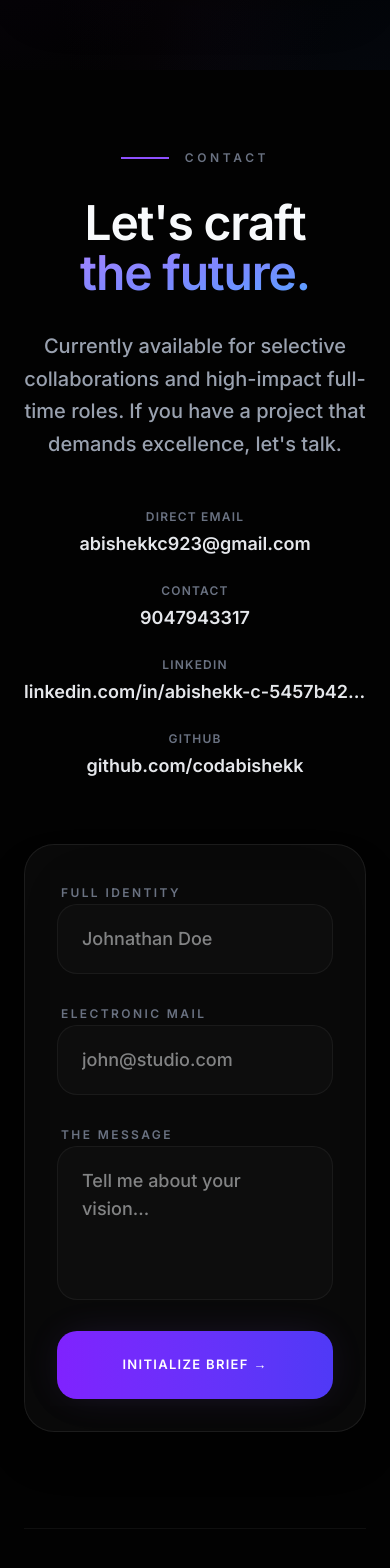
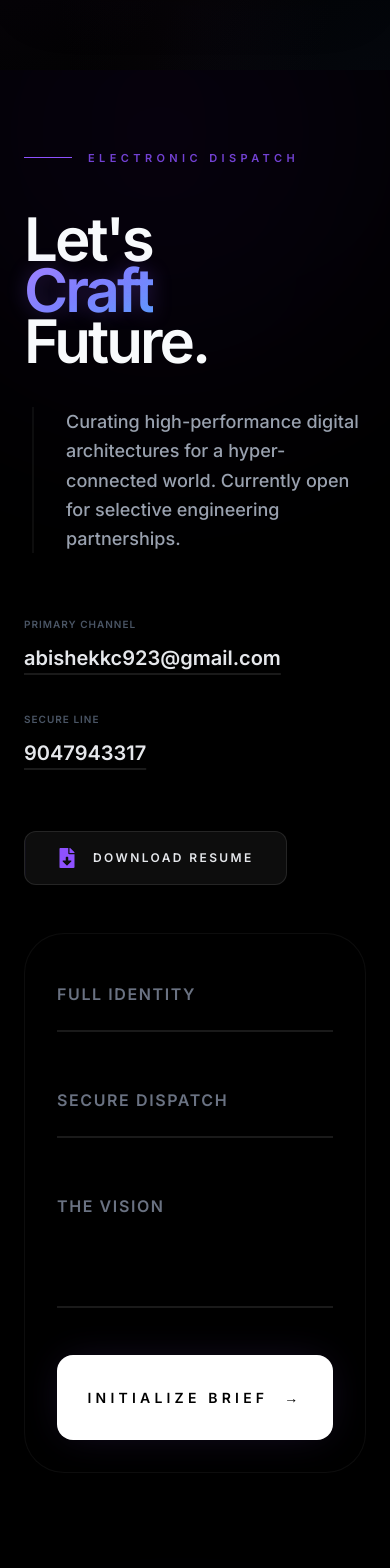
Before and after one commit to codabishekk/Portfolio, a React (Vite) app: page / in a window 390 px wide. Shown: the part 5317-6885 px from the top of the page. Built offline with nearby package versions, Linux system fonts and the light colour scheme.

Commit message:
feat: add Contact component and new Archive and Skills pages to the portfolio.

```diff
--- a/src/components/Contact.jsx
+++ b/src/components/Contact.jsx
@@ -1,101 +1,157 @@
 import { motion } from "framer-motion";
-import { FaLinkedin, FaGithub, FaEnvelope, FaPhone } from "react-icons/fa";
+import { FaLinkedin, FaGithub, FaEnvelope, FaPhone, FaFileDownload } from "react-icons/fa";
 
 export default function Contact() {
     return (
-        <section id="contact" className="py-20 md:py-40 bg-[#020202]">
-            <div className="container max-w-5xl">
-                <div className="flex flex-col lg:flex-row gap-16 lg:gap-24">
+        <section id="contact" className="relative py-20 md:py-40 bg-black overflow-hidden group/session">
+            {/* Background Decorative Elements */}
+            <div className="absolute top-0 left-0 w-full h-full pointer-events-none">
+                <div className="absolute top-[-10%] right-[-5%] w-[500px] h-[500px] bg-violet-600/10 blur-[120px] rounded-full animate-pulse"></div>
+                <div className="absolute bottom-[-10%] left-[-5%] w-[400px] h-[400px] bg-indigo-600/10 blur-[100px] rounded-full delay-1000"></div>
+            </div>
+
+            {/* Horizontal Side Text */}
+            <div className="absolute left-4 top-1/2 -translate-y-1/2 hidden xl:block">
+                <p className="text-[10px] font-black uppercase tracking-[1em] text-gray-800 vertical-text origin-center -rotate-90 whitespace-nowrap">
+                    DISPATCH / SYSTEM 2.0
+                </p>
+            </div>
+            <div className="absolute right-4 top-1/2 -translate-y-1/2 hidden xl:block">
+                <p className="text-[10px] font-black uppercase tracking-[1em] text-gray-800 vertical-text origin-center rotate-90 whitespace-nowrap">
+                    EST. 2026 / ABISHEK.C
+                </p>
+            </div>
+
+            <div className="container max-w-7xl relative z-10">
+                <div className="flex flex-col lg:flex-row gap-12 lg:gap-20 items-stretch">
+                    {/* Left Column: Intro & Meta */}
                     <motion.div
-                        className="flex-1 text-center lg:text-left"
-                        initial={{ opacity: 0, y: 30 }}
-                        whileInView={{ opacity: 1, y: 0 }}
+                        className="lg:w-[40%] flex flex-col justify-between"
+                        initial={{ opacity: 0, x: -30 }}
+                        whileInView={{ opacity: 1, x: 0 }}
                         viewport={{ once: true }}
-                        transition={{ duration: 1, ease: [0.16, 1, 0.3, 1] }}
+                        transition={{ duration: 1.2, ease: [0.16, 1, 0.3, 1] }}
                     >
-                        <div className="mb-8 flex items-center justify-center lg:justify-start gap-4">
-                            <div className="h-[2px] w-12 bg-violet-500"></div>
-                            <span className="text-xs font-bold uppercase tracking-[0.3em] text-gray-500">Contact</span>
+                        <div>
+                            <div className="mb-12 flex items-center gap-4">
+                                <span className="h-[1px] w-12 bg-violet-500"></span>
+                                <span className="text-[11px] font-bold uppercase tracking-[0.4em] text-violet-500/80">Electronic Dispatch</span>
+                            </div>
+
+                            <h2 className="text-6xl sm:text-7xl md:text-8xl lg:text-9xl font-black mb-10 leading-[0.85] tracking-tighter">
+                                Let's <br />
+                                <span className="text-gradient text-glow">Craft</span> <br />
+                                Future.
+                            </h2>
+
+                            <p className="text-gray-400 text-lg md:text-xl mb-16 font-medium leading-relaxed max-w-md border-l-2 border-white/5 pl-8 ml-2">
+                                Curating high-performance digital architectures for a hyper-connected world.
+                                Currently open for selective engineering partnerships.
+                            </p>
                         </div>
-                        <h2 className="text-5xl sm:text-6xl md:text-8xl font-extrabold mb-8 leading-[1.05] tracking-tight">Let's craft <br /><span className="text-gradient">the future.</span></h2>
-                        <p className="text-gray-400 text-xl md:text-2xl mb-12 font-medium leading-relaxed max-w-2xl mx-auto lg:mx-0">
-                            Currently available for selective collaborations and high-impact full-time roles.
-                            If you have a project that demands excellence, let's talk.
-                        </p>
 
-                        <div className="space-y-6 flex flex-col items-center lg:items-start">
-                            <div className="grid grid-cols-1 sm:grid-cols-2 lg:grid-cols-1 gap-6 w-full max-w-md lg:max-w-none">
-                                <div className="space-y-1">
-                                    <p className="text-[12px] font-bold text-gray-500 uppercase tracking-widest">Direct Email</p>
-                                    <p className="text-lg md:text-xl font-bold text-gray-200 hover:text-violet-400 transition-colors">abishekkc923@gmail.com</p>
+                        <div className="space-y-12">
+                            <div className="grid grid-cols-1 sm:grid-cols-2 lg:grid-cols-1 gap-10">
+                                <div className="group/item cursor-pointer">
+                                    <p className="text-[10px] font-bold text-gray-600 uppercase tracking-widest mb-3 group-hover/item:text-violet-400 transition-colors">PRIMARY CHANNEL</p>
+                                    <p className="text-xl font-bold text-gray-200 transition-all group-hover/item:translate-x-2 underline decoration-white/10 underline-offset-8">abishekkc923@gmail.com</p>
                                 </div>
-                                <div className="space-y-1">
-                                    <p className="text-[12px] font-bold text-gray-500 uppercase tracking-widest">Contact</p>
-                                    <p className="text-lg md:text-xl font-bold text-gray-200 hover:text-violet-400 transition-colors">9047943317</p>
+                                <div className="group/item cursor-pointer">
+                                    <p className="text-[10px] font-bold text-gray-600 uppercase tracking-widest mb-3 group-hover/item:text-violet-400 transition-colors">SECURE LINE</p>
+                                    <p className="text-xl font-bold text-gray-200 transition-all group-hover/item:translate-x-2 underline decoration-white/10 underline-offset-8">9047943317</p>
                                 </div>
-                                <div className="space-y-1">
-                                    <p className="text-[12px] font-bold text-gray-500 uppercase tracking-widest">LinkedIn</p>
-                                    <p className="text-lg md:text-xl font-bold text-gray-200 hover:text-violet-400 transition-colors truncate">linkedin.com/in/abishekk-c-5457b4227</p>
-                                </div>
-                                <div className="space-y-1">
-                                    <p className="text-[12px] font-bold text-gray-500 uppercase tracking-widest">Github</p>
-                                    <p className="text-lg md:text-xl font-bold text-gray-200 hover:text-violet-400 transition-colors">github.com/codabishekk</p>
+                                <div className="pt-6">
+                                    <a
+                                        href="/resume.pdf"
+                                        download
+                                        className="group/resume relative inline-flex items-center gap-4 px-8 py-4 bg-white/5 border border-white/10 rounded-xl overflow-hidden hover:border-violet-500/50 transition-all duration-500"
+                                    >
+                                        <div className="absolute inset-0 bg-gradient-to-r from-violet-600/20 to-indigo-600/20 translate-x-[-100%] group-hover/resume:translate-x-0 transition-transform duration-500"></div>
+                                        <FaFileDownload className="text-violet-500 text-xl relative z-10" />
+                                        <span className="text-[12px] font-black uppercase tracking-[0.2em] text-gray-200 relative z-10">Download Resume</span>
+                                    </a>
                                 </div>
                             </div>
                         </div>
                     </motion.div>
 
+                    {/* Right Column: Interactive Form */}
                     <motion.div
-                        className="flex-1 w-full"
-                        initial={{ opacity: 0, scale: 0.95 }}
-                        whileInView={{ opacity: 1, scale: 1 }}
+                        className="lg:w-[60%] relative"
+                        initial={{ opacity: 0, x: 30 }}
+                        whileInView={{ opacity: 1, x: 0 }}
                         viewport={{ once: true }}
-                        transition={{ duration: 1, ease: [0.16, 1, 0.3, 1], delay: 0.2 }}
+                        transition={{ duration: 1.2, ease: [0.16, 1, 0.3, 1], delay: 0.2 }}
                     >
-                        <div className="glass p-8 md:p-12 rounded-[30px] md:rounded-[40px] relative">
-                            <form className="grid gap-6 md:gap-8">
-                                <div className="space-y-3">
-                                    <label className="text-[12px] md:text-[13px] font-bold text-gray-500 uppercase tracking-[0.2em] ml-1">Full Identity</label>
-                                    <input type="text" placeholder="Johnathan Doe" className="w-full bg-white/[0.02] border border-white/[0.05] rounded-[20px] px-6 md:px-8 py-5 md:py-6 focus:border-violet-500/50 focus:bg-white/[0.04] outline-none transition-all duration-500 font-medium text-lg" />
+                        <div className="relative glass-dark p-8 md:p-16 rounded-[40px] border border-white/5 group/card overflow-hidden h-full flex flex-col justify-center">
+                            {/* Card Shimmer Effect */}
+                            <div className="absolute inset-0 bg-gradient-to-tr from-violet-600/5 to-transparent opacity-0 group-hover/card:opacity-100 transition-opacity duration-1000"></div>
+
+                            <form className="relative z-10 grid gap-10">
+                                <div className="relative group/field">
+                                    <input type="text" id="name" name="name" className="peer w-full bg-transparent border-b-2 border-white/10 py-4 outline-none focus:border-violet-500 transition-all font-bold text-2xl text-white placeholder-transparent" placeholder="Name" />
+                                    <label htmlFor="name" className="absolute left-0 top-4 text-gray-500 font-bold uppercase tracking-widest text-xs transition-all peer-placeholder-shown:text-base peer-placeholder-shown:top-4 peer-active:top-[-20px] peer-active:text-[10px] peer-active:text-violet-400 peer-focus:top-[-20px] peer-focus:text-[10px] peer-focus:text-violet-400 pointer-events-none">Full Identity</label>
                                 </div>
-                                <div className="space-y-3">
-                                    <label className="text-[12px] md:text-[13px] font-bold text-gray-500 uppercase tracking-[0.2em] ml-1">Electronic Mail</label>
-                                    <input type="email" placeholder="john@studio.com" className="w-full bg-white/[0.02] border border-white/[0.05] rounded-[20px] px-6 md:px-8 py-5 md:py-6 focus:border-violet-500/50 focus:bg-white/[0.04] outline-none transition-all duration-500 font-medium text-lg" />
+
+                                <div className="relative group/field">
+                                    <input type="email" id="email" name="email" className="peer w-full bg-transparent border-b-2 border-white/10 py-4 outline-none focus:border-violet-500 transition-all font-bold text-2xl text-white placeholder-transparent" placeholder="Email" />
+                                    <label htmlFor="email" className="absolute left-0 top-4 text-gray-500 font-bold uppercase tracking-widest text-xs transition-all peer-placeholder-shown:text-base peer-placeholder-shown:top-4 peer-active:top-[-20px] peer-active:text-[10px] peer-active:text-violet-400 peer-focus:top-[-20px] peer-focus:text-[10px] peer-focus:text-violet-400 pointer-events-none">Secure Dispatch</label>
                                 </div>
-                                <div className="space-y-3">
-                                    <label className="text-[12px] md:text-[13px] font-bold text-gray-500 uppercase tracking-[0.2em] ml-1">The Message</label>
-                                    <textarea rows="4" placeholder="Tell me about your vision..." className="w-full bg-white/[0.02] border border-white/[0.05] rounded-[20px] px-6 md:px-8 py-5 md:py-6 focus:border-violet-500/50 focus:bg-white/[0.04] outline-none transition-all duration-500 font-medium resize-none text-lg"></textarea>
+
+                                <div className="relative group/field">
+                                    <textarea id="message" name="message" rows="3" className="peer w-full bg-transparent border-b-2 border-white/10 py-4 outline-none focus:border-violet-500 transition-all font-bold text-2xl text-white placeholder-transparent resize-none" placeholder="Message"></textarea>
+                                    <label htmlFor="message" className="absolute left-0 top-4 text-gray-500 font-bold uppercase tracking-widest text-xs transition-all peer-placeholder-shown:text-base peer-placeholder-shown:top-4 peer-active:top-[-20px] peer-active:text-[10px] peer-active:text-violet-400 peer-focus:top-[-20px] peer-focus:text-[10px] peer-focus:text-violet-400 pointer-events-none">The Vision</label>
                                 </div>
-                                <button className="w-full py-6 md:py-8 bg-gradient-to-r from-violet-600 to-indigo-600 text-white font-extrabold rounded-[20px] hover:scale-[1.02] active:scale-[0.98] transition-all duration-500 premium-shadow uppercase tracking-widest text-[13px] md:text-[14px]">
-                                    Initialize Brief →
-                                </button>
+
+                                <motion.button
+                                    whileHover={{ scale: 1.02 }}
+                                    whileTap={{ scale: 0.98 }}
+                                    className="group/btn relative w-full py-8 bg-white text-black font-black rounded-2xl overflow-hidden premium-shadow"
+                                >
+                                    <span className="relative z-10 flex items-center justify-center gap-4 text-[14px] uppercase tracking-[0.3em]">
+                                        Initialize Brief
+                                        <span className="group-hover/btn:translate-x-2 transition-transform">→</span>
+                                    </span>
+                                    <div className="absolute inset-0 bg-violet-600 translate-y-full group-hover/btn:translate-y-0 transition-transform duration-500"></div>
+                                    <span className="absolute inset-0 z-20 flex items-center justify-center gap-4 text-[14px] uppercase tracking-[0.3em] text-white opacity-0 group-hover/btn:opacity-100 transition-opacity duration-500">
+                                        Initialize Brief
+                                        <span>→</span>
+                                    </span>
+                                </motion.button>
                             </form>
                         </div>
                     </motion.div>
                 </div>
 
-                <div className="mt-24 md:mt-32 pt-16 border-t border-white/[0.05] flex flex-col md:flex-row justify-between items-center gap-8 md:gap-10">
-                    <div className="flex flex-wrap justify-center gap-6 md:gap-10 text-[11px] font-bold text-gray-500 uppercase tracking-[0.2em]">
-                        <a href="/#home" className="hover:text-white transition-colors">HOME</a>
-                        <a href="/#about" className="hover:text-white transition-colors">ABOUT</a>
-                        <a href="/#contact" className="hover:text-white transition-colors">CONTACT</a>
+                {/* Refined Footer */}
+                <div className="mt-40 pt-20 border-t border-white/5 flex flex-col md:flex-row justify-between items-center gap-10">
+                    <div className="flex gap-12 text-[10px] font-black uppercase tracking-[0.4em] text-gray-600">
+                        <a href="/#home" className="hover:text-white transition-colors">Home</a>
+                        <a href="/#about" className="hover:text-white transition-colors">Catalog</a>
+                        <a href="/#projects" className="hover:text-white transition-colors">Manifesto</a>
                     </div>
-                    <div className="flex gap-8">
-                        {/* Icons remain same size but could be slightly scaled if needed */}
-                        <a href="mailto:abishekkc923@gmail.com" className="text-gray-400 hover:text-violet-500 transition-colors duration-300 text-2xl md:text-3xl">
-                            <FaEnvelope />
-                        </a>
-                        <a href="tel:9047943317" className="text-gray-400 hover:text-violet-500 transition-colors duration-300 text-2xl md:text-3xl">
-                            <FaPhone />
-                        </a>
-                        <a href="https://www.linkedin.com/in/abishekk-c-5457b4227" target="_blank" rel="noopener noreferrer" className="text-gray-400 hover:text-violet-500 transition-colors duration-300 text-2xl md:text-3xl">
-                            <FaLinkedin />
-                        </a>
-                        <a href="https://github.com/codabishekk" target="_blank" rel="noopener noreferrer" className="text-gray-400 hover:text-violet-500 transition-colors duration-300 text-2xl md:text-3xl">
-                            <FaGithub />
-                        </a>
+
+                    <div className="flex gap-10">
+                        {[
+                            { icon: FaEnvelope, href: "mailto:abishekkc923@gmail.com" },
+                            { icon: FaPhone, href: "tel:9047943317" },
+                            { icon: FaLinkedin, href: "https://www.linkedin.com/in/abishekk-c-5457b4227" },
+                            { icon: FaGithub, href: "https://github.com/codabishekk" }
+                        ].map((item, i) => (
+                            <motion.a
+                                key={i}
+                                href={item.href}
+                                target="_blank"
+                                rel="noopener noreferrer"
+                                className="text-gray-500 hover:text-violet-500 transition-colors text-2xl"
+                                whileHover={{ y: -5, scale: 1.2 }}
+                            >
+                                <item.icon />
+                            </motion.a>
+                        ))}
                     </div>
-                    <p className="text-[11px] font-bold text-gray-500 uppercase tracking-[0.2em] text-center">© 2026 ABISHEK.C — ALL RIGHTS RESERVED</p>
+
+                    <p className="text-[10px] font-black text-gray-700 uppercase tracking-[0.4em]">© 2026 ABISHEK.C — ALL RIGHTS RESERVED</p>
                 </div>
             </div>
         </section>
--- a/src/index.css
+++ b/src/index.css
@@ -51,6 +51,10 @@
     @apply bg-white/[0.01] backdrop-blur-sm border border-white/[0.05];
   }
 
+  .glass-dark {
+    @apply bg-black/40 backdrop-blur-3xl border border-white/5 shadow-2xl;
+  }
+
   .text-gradient {
     @apply bg-clip-text text-transparent bg-gradient-to-br from-violet-400 via-indigo-400 to-blue-400;
   }
@@ -75,6 +79,15 @@
     0% { transform: translateX(-100%); }
     100% { transform: translateX(200%); }
   }
+
+  @keyframes shimmer {
+    0% { transform: translateX(-100%); }
+    100% { transform: translateX(100%); }
+  }
+
+  .animate-shimmer {
+    animation: shimmer 2.5s infinite linear;
+  }
 }
 
 /* Custom Scrollbar */
--- a/src/pages/Archive.jsx
+++ b/src/pages/Archive.jsx
@@ -1,5 +1,6 @@
 import { motion } from "framer-motion";
 import { Link } from "react-router-dom";
+import Contact from "../components/Contact";
 
 export default function Archive() {
     const allProjects = [
@@ -147,6 +148,7 @@ export default function Archive() {
                     </Link>
                 </div>
             </div>
+            <Contact />
         </section>
     );
 }
--- a/src/pages/Skills.jsx
+++ b/src/pages/Skills.jsx
@@ -1,5 +1,6 @@
 import { motion } from "framer-motion";
 import { Link } from "react-router-dom";
+import Contact from "../components/Contact";
 
 export default function Skills() {
     const skillCategories = [
@@ -149,6 +150,7 @@ export default function Skills() {
                     </div>
                 </div>
             </div>
+            <Contact />
         </section>
     );
 }
```
